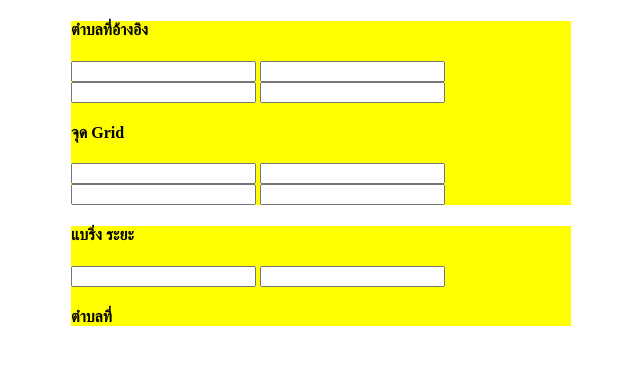
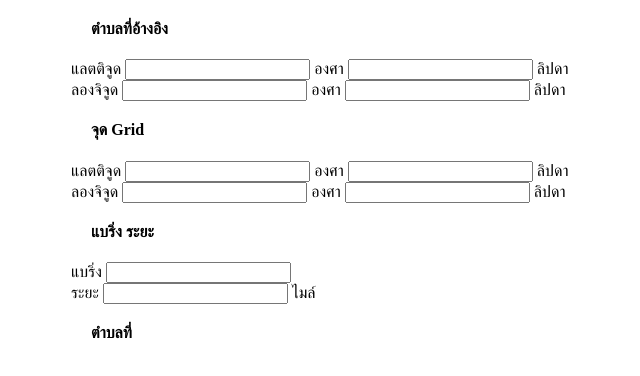
Before and after one commit to witrassmabut/relativeposition, a plain HTML site: page index.html in a window 1280 px wide. Shown: the whole page, without its empty margins (319-959 px from the left). Drawn offline with nearby package versions, Linux system fonts and the light colour scheme.

Commit message:
edit tag

```diff
--- a/index.html
+++ b/index.html
@@ -11,33 +11,60 @@
 	</head>
 	<body>
 		<div class="main-container">
-			<div id="origin" class="container">
+			<span class="container">
 				<h4>ตำบลที่อ้างอิง</h4>
-				<input id="origin-lat-degree" type="text" />
-				<input id="origin-lat-minute" type="text" />
-				<input id="origin-lon-degree" type="text" />
-				<input id="origin-lon-minute" type="text" />
-			</div>
-			<div id="grid" class="container">
+				<div>
+					<span>แลตติจูด</span>
+					<span><input id="origin-lat-degree" type="text" /></span>
+					<span>องศา</span>
+					<span><input id="origin-lat-minute" type="text" /></span>
+					<span>ลิปดา</span>
+				</div>
+				<div>
+					<span>ลองจิจูด</span>
+					<span><input id="origin-lon-degree" type="text" /></span>
+					<span>องศา</span>
+					<span><input id="origin-lon-minute" type="text" /></span>
+					<span>ลิปดา</span>
+				</div>
+			</span>
+			<span class="container">
 				<h4>จุด Grid</h4>
-				<input id="grid-lat-degree" type="text" />
-				<input id="grid-lat-minute" type="text" />
-				<input id="grid-lon-degree" type="text" />
-				<input id="grid-lon-minute" type="text" />
-			</div>
+				<div>
+					<span>แลตติจูด</span>
+					<span><input id="grid-lat-degree" type="text" /></span>
+					<span>องศา</span>
+					<span><input id="grid-lat-minute" type="text" /></span>
+					<span>ลิปดา</span>
+				</div>
+				<div>
+					<span>ลองจิจูด</span>
+					<span><input id="grid-lon-degree" type="text" /></span>
+					<span>องศา</span>
+					<span><input id="grid-lon-minute" type="text" /></span>
+					<span>ลิปดา</span>
+				</div>
+			</span>
 		</div>
 		<div class="main-container">
-			<div id="cartician" class="container">
+			<span class="container">
 				<h4>แบริ่ง ระยะ</h4>
-				<input id="bearing" type="text" />
-				<input id="range" type="text" />
-			</div>
-			<div id="position" class="container">
+				<div>
+					<span>แบริ่ง</span>
+					<span><input id="bearing" type="text" /></span>
+				</div>
+				<div>
+					<span>ระยะ</span>
+					<span><input id="range" type="text" /></span>
+					<span>ไมล์</span>
+				</div>
+			</span>
+			<span class="container">
 				<h4>ตำบลที่</h4>
 				<label id="section"></label>
 				<label id="x-axis"></label>
 				<label id="y-axis"></label>
-			</div>
+			</span>
 		</div>
 	</body>
 </html>
--- a/style.css
+++ b/style.css
@@ -1,8 +1,6 @@
 @media screen and (max-width: 500px) {
 	.main-container {
 		width: 100%;
-		border: 1px solid;
-		background: red;
 	}
 }
 
@@ -11,26 +9,14 @@ body {
 	margin: 0;
 }
 
+h4 {
+	margin-top: 20px;
+	margin-left: 20px;
+}
+
 .main-container {
 	width: 500px;
 	margin: auto;
-	background: yellow;
-}
-
-#origin {
-
-}
-
-#grid {
-
-}
-
-#cartician {
-
-}
-
-#position {
-
 }
 
 .container {
```
